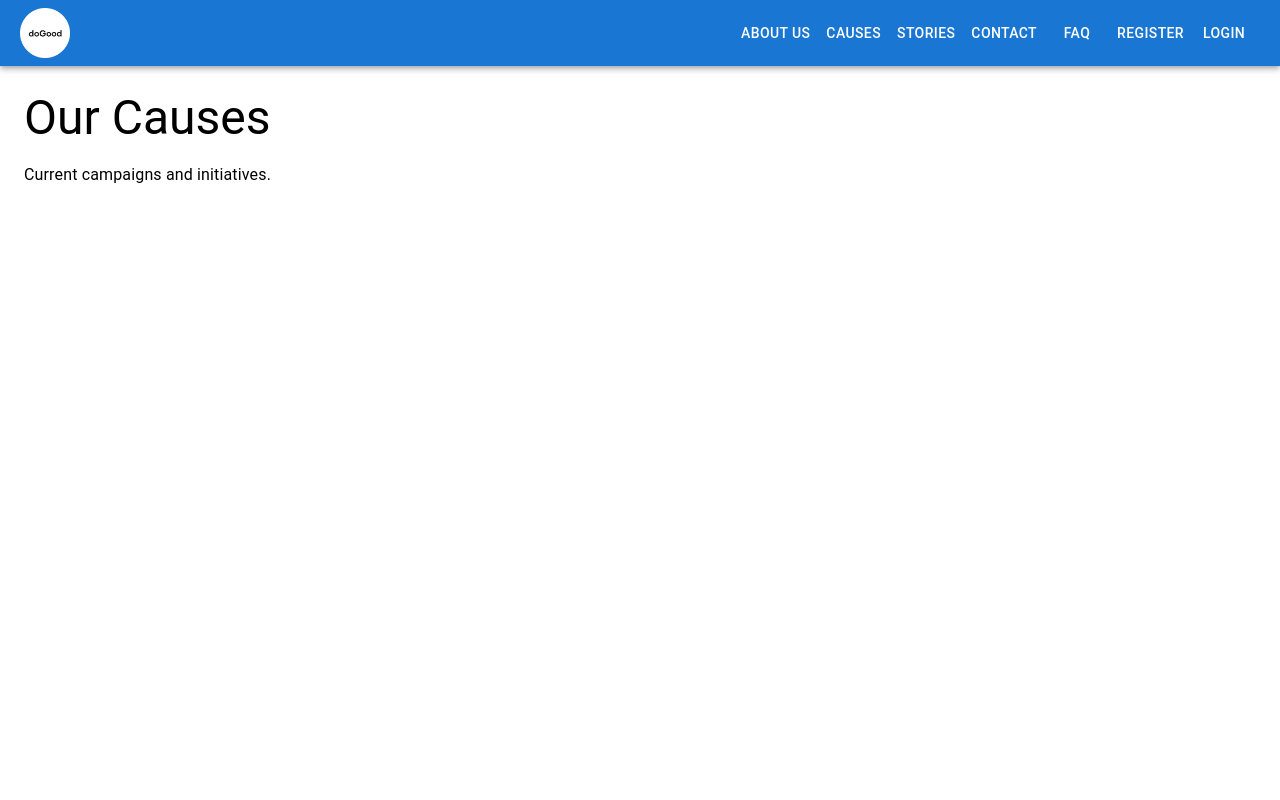
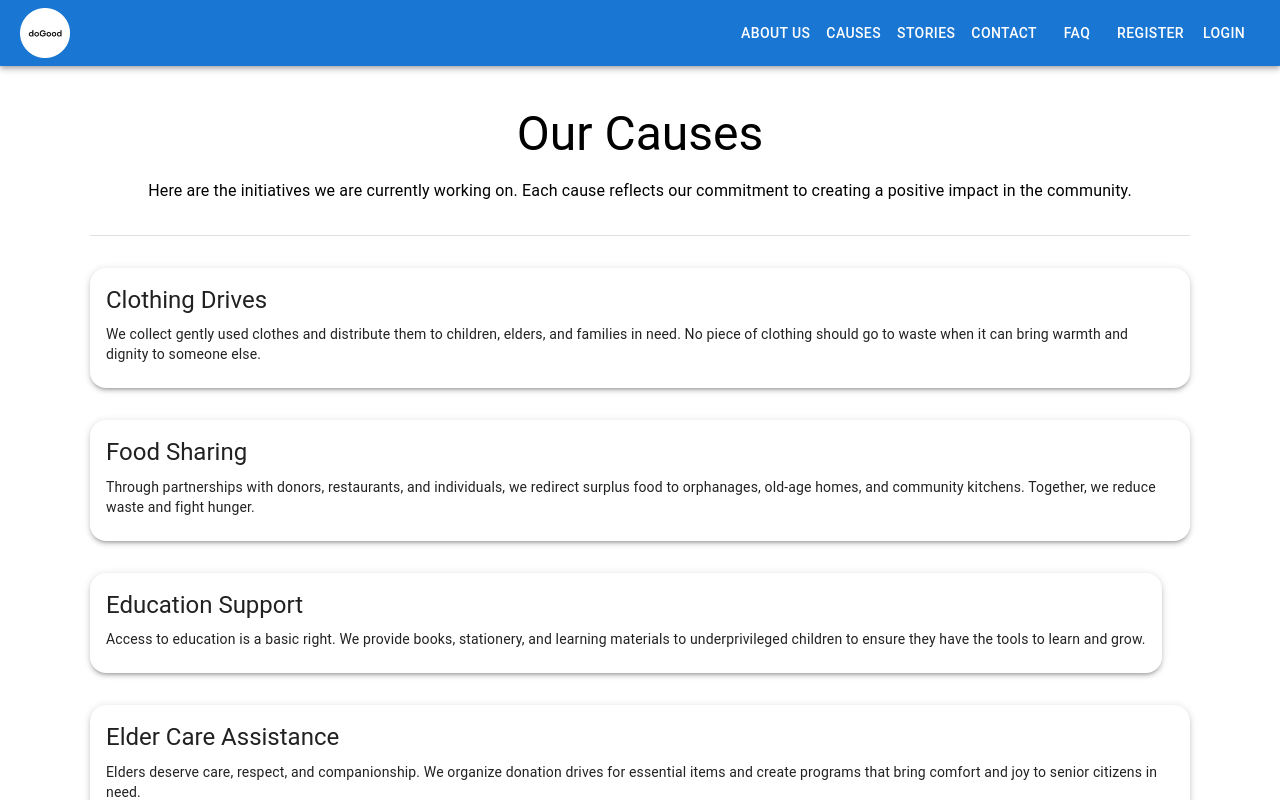
Before and after one commit to raveendra11/doGood-web, a React (Create React App) app: page /causes in a window 1280 px wide. Shown: the top 800 px of the page. Built offline with nearby package versions, Linux system fonts and the light colour scheme.

Commit message:
Update Causes.jsx

```diff
--- a/src/pages/Causes.jsx
+++ b/src/pages/Causes.jsx
@@ -1,13 +1,81 @@
 import React from 'react';
-import { Box, Typography } from '@mui/material';
+import { Box, Typography, Divider, Grid, Card, CardContent } from '@mui/material';
 
 const Causes = () => {
+  const causes = [
+    {
+      title: "Clothing Drives",
+      description:
+        "We collect gently used clothes and distribute them to children, elders, and families in need. No piece of clothing should go to waste when it can bring warmth and dignity to someone else."
+    },
+    {
+      title: "Food Sharing",
+      description:
+        "Through partnerships with donors, restaurants, and individuals, we redirect surplus food to orphanages, old-age homes, and community kitchens. Together, we reduce waste and fight hunger."
+    },
+    {
+      title: "Education Support",
+      description:
+        "Access to education is a basic right. We provide books, stationery, and learning materials to underprivileged children to ensure they have the tools to learn and grow."
+    },
+    {
+      title: "Elder Care Assistance",
+      description:
+        "Elders deserve care, respect, and companionship. We organize donation drives for essential items and create programs that bring comfort and joy to senior citizens in need."
+    },
+    {
+      title: "Emergency Relief",
+      description:
+        "In times of natural disasters or crises, we mobilize quickly to provide immediate assistance such as food, clothing, and shelter to affected communities."
+    }
+  ];
+
   return (
-    <Box sx={{ p: 3 }}>
-      <Typography variant="h3" gutterBottom>Our Causes</Typography>
-      <Typography variant="body1">
-        Current campaigns and initiatives.
+    <Box
+      sx={{
+        p: 5,
+        maxWidth: "1100px",
+        margin: "0 auto",
+        textAlign: "left",
+        lineHeight: 1.7,
+      }}
+    >
+      {/* Title */}
+      <Typography variant="h3" gutterBottom align="center">
+        Our Causes
       </Typography>
+
+      <Typography variant="body1" paragraph align="center">
+        Here are the initiatives we are currently working on. Each cause reflects
+        our commitment to creating a positive impact in the community.
+      </Typography>
+
+      <Divider sx={{ my: 4 }} />
+
+      {/* Causes in grid format */}
+      <Grid container spacing={4}>
+        {causes.map((cause, index) => (
+          <Grid item xs={12} sm={6} md={4} key={index}>
+            <Card
+              sx={{
+                borderRadius: "16px",
+                boxShadow: 3,
+                height: "100%",
+                display: "flex",
+                flexDirection: "column",
+                justifyContent: "space-between"
+              }}
+            >
+              <CardContent>
+                <Typography variant="h5" gutterBottom>
+                  {cause.title}
+                </Typography>
+                <Typography variant="body2">{cause.description}</Typography>
+              </CardContent>
+            </Card>
+          </Grid>
+        ))}
+      </Grid>
     </Box>
   );
 };
```
